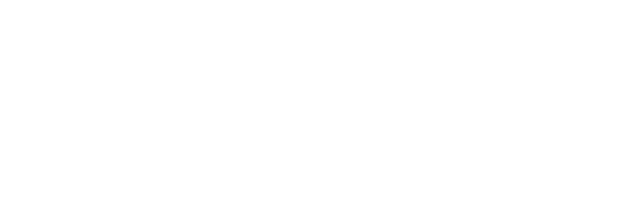
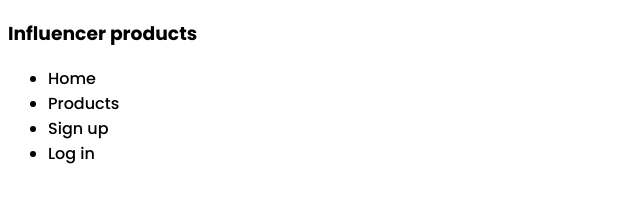
Before and after one commit to Tanjina2362/influencer-products, a plain HTML site: page index.html in a window 1280 px wide. Shown: the whole page, without its empty margins (0-640 px from the left). Drawn offline with Linux system fonts and the light colour scheme.

Commit message:
added font size and family

```diff
--- a/index.html
+++ b/index.html
@@ -9,6 +9,15 @@
 <body>
    <header>
 
+      <nav>
+         <h3>Influencer products</h3>
+         <ul>
+            <li>Home</li>
+            <li>Products</li>
+            <li>Sign up</li>
+            <li>Log in</li>
+         </ul>
+      </nav>
    </header>
    <main>
 
--- a/styles/products.css
+++ b/styles/products.css
@@ -0,0 +1,6 @@
+/*poppin font from google fonts*/
+  @import url('https://fonts.googleapis.com/css2?family=Poppins:wght@500;600;700&display=swap');
+
+  *{
+   font-family: 'Poppins', sans-serif;
+  }
```
